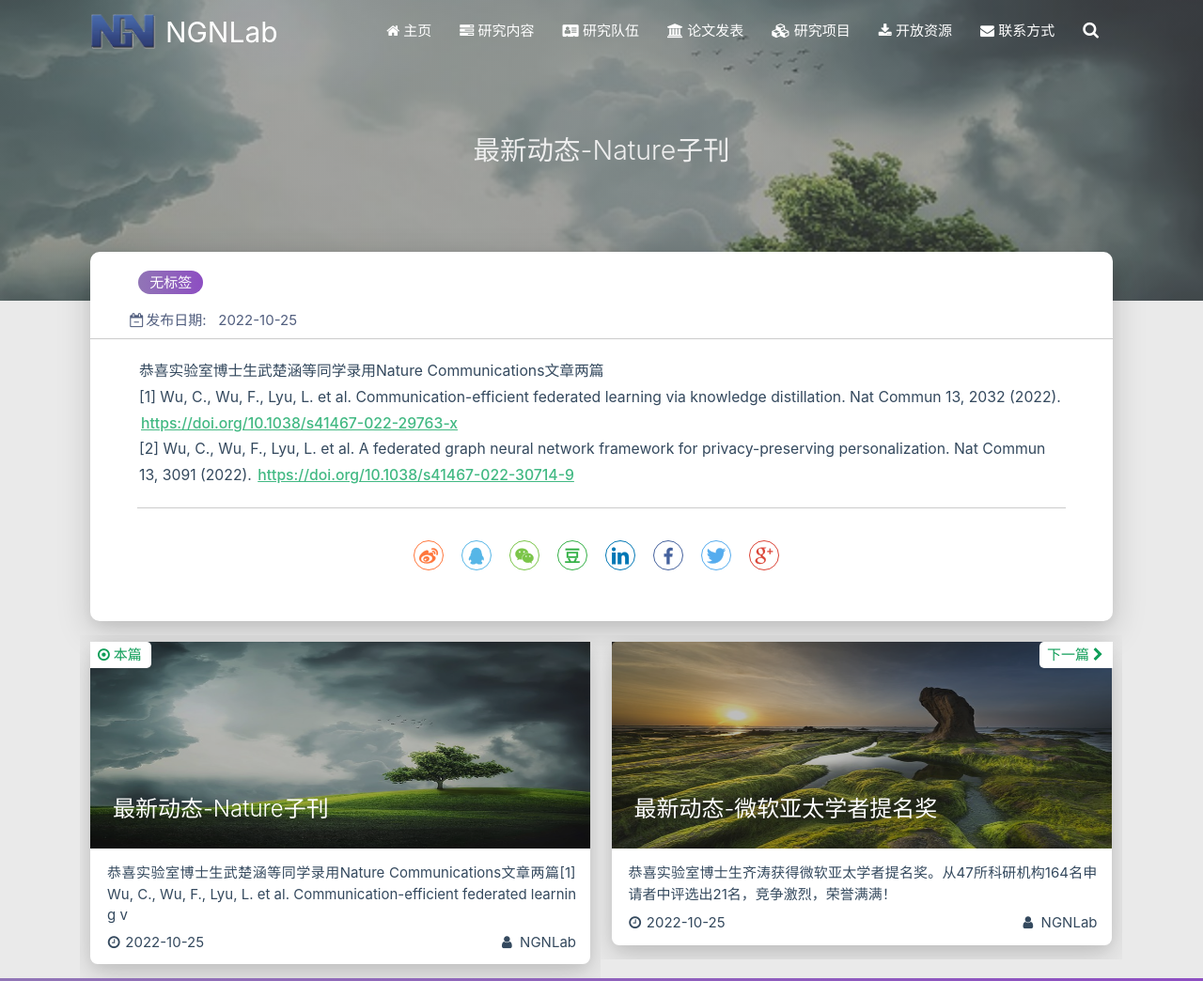
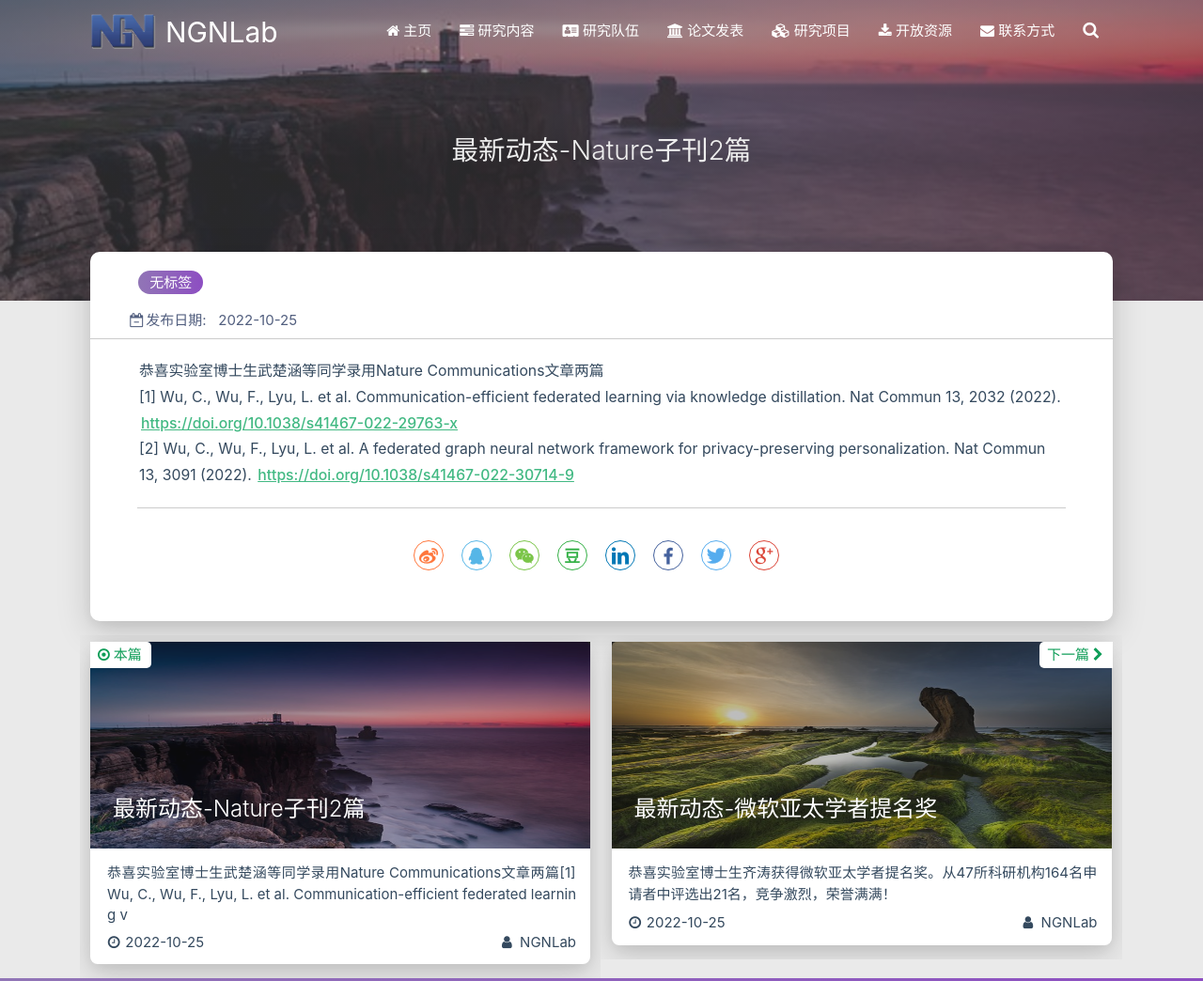
Before and after one commit to thu-ngnlab/thu-ngnlab.github.io, a plain HTML site: page 2022/hello-world/index.html in a window 1280 px wide. Shown: the top 1044 px of the page at 94% size. Drawn offline with Linux system fonts and the light colour scheme.

Commit message:
Updated: 2022-10-25 10:25:48

```diff
--- a/2022/hello-world/index.html
+++ b/2022/hello-world/index.html
@@ -4,7 +4,7 @@
 
 <head>
     <meta charset="utf-8">
-    <meta name="keywords" content="最新动态-Nature子刊, NGNLab">
+    <meta name="keywords" content="最新动态-Nature子刊2篇, NGNLab">
     <meta name="description" content="恭喜实验室博士生武楚涵等同学录用Nature Communications文章两篇[1] Wu, C., Wu, F., Lyu, L. et al. Communication-efficient federated learning v">
     <meta http-equiv="X-UA-Compatible" content="IE=edge">
     <meta name="viewport" content="width=device-width, initial-scale=1.0, user-scalable=no">
@@ -13,7 +13,7 @@
     <meta name="format-detection" content="telephone=no">
     <meta name="apple-mobile-web-app-capable" content="yes">
     <meta name="apple-mobile-web-app-status-bar-style" content="black-translucent">
-    <title>最新动态-Nature子刊 | NGNLab</title>
+    <title>最新动态-Nature子刊2篇 | NGNLab</title>
     <link rel="icon" type="image/png" href="/favicon.png">
 
     <link rel="stylesheet" type="text/css" href="/libs/awesome/css/font-awesome.min.css">
@@ -215,13 +215,13 @@
 
 
 
-<div class="bg-cover pd-header post-cover" style="background-image: url('/medias/featureimages/13.jpg')">
+<div class="bg-cover pd-header post-cover" style="background-image: url('/medias/featureimages/2.jpg')">
     <div class="container">
         <div class="row">
             <div class="col s12 m12 l12">
                 <div class="brand">
                     <div class="description center-align post-title">
-                        最新动态-Nature子刊
+                        最新动态-Nature子刊2篇
                     </div>
                 </div>
             </div>
@@ -312,9 +312,9 @@
                     <div class="card-image">
 
 
-                        <img src="/medias/featureimages/13.jpg" class="responsive-img" alt="最新动态-Nature子刊">
+                        <img src="/medias/featureimages/2.jpg" class="responsive-img" alt="最新动态-Nature子刊2篇">
 
-                        <span class="card-title">最新动态-Nature子刊</span>
+                        <span class="card-title">最新动态-Nature子刊2篇</span>
                     </div>
                 </a>
                 <div class="card-content article-content">
--- a/atom.xml
+++ b/atom.xml
@@ -6,7 +6,7 @@
   <link href="/atom.xml" rel="self"/>
 
   <link href="http://thungnlab.cn/"/>
-  <updated>2022-10-25T02:11:27.667Z</updated>
+  <updated>2022-10-25T02:25:11.709Z</updated>
   <id>http://thungnlab.cn/</id>
 
   <author>
@@ -17,11 +17,11 @@
   <generator uri="http://hexo.io/">Hexo</generator>
 
   <entry>
-    <title>最新动态-Nature子刊</title>
+    <title>最新动态-Nature子刊2篇</title>
     <link href="http://thungnlab.cn/2022/hello-world/"/>
     <id>http://thungnlab.cn/2022/hello-world/</id>
     <published>2022-10-25T02:00:00.000Z</published>
-    <updated>2022-10-25T02:11:27.667Z</updated>
+    <updated>2022-10-25T02:25:11.709Z</updated>
 
     <summary type="html">
 
--- a/search.xml
+++ b/search.xml
@@ -4,7 +4,7 @@
 
 
     <entry>
-      <title>最新动态-Nature子刊</title>
+      <title>最新动态-Nature子刊2篇</title>
       <link href="/2022/hello-world/"/>
       <url>/2022/hello-world/</url>
 
```
Also changed, not shown: 2022/news/index.html (+2 -2 lines), archives/2022/10/index.html (+2 -2 lines), archives/2022/index.html (+2 -2 lines), archives/index.html (+2 -2 lines), index.html (+2 -2 lines).
